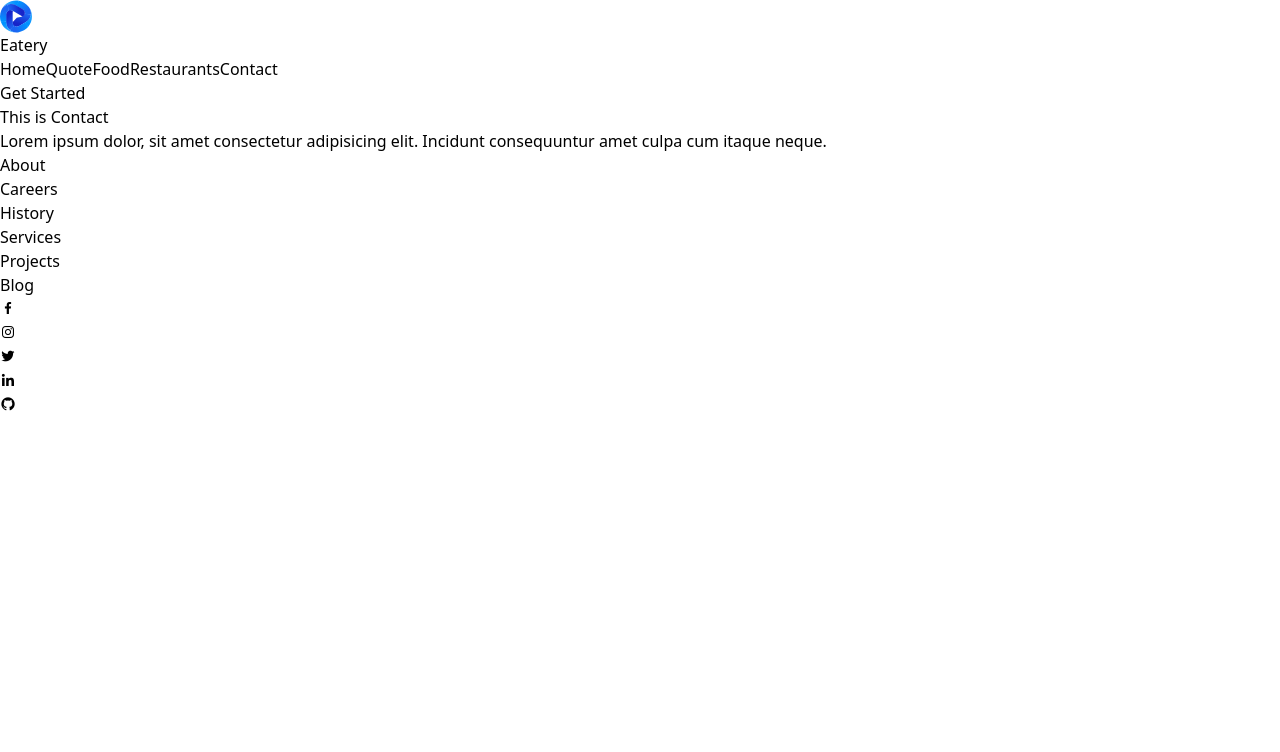
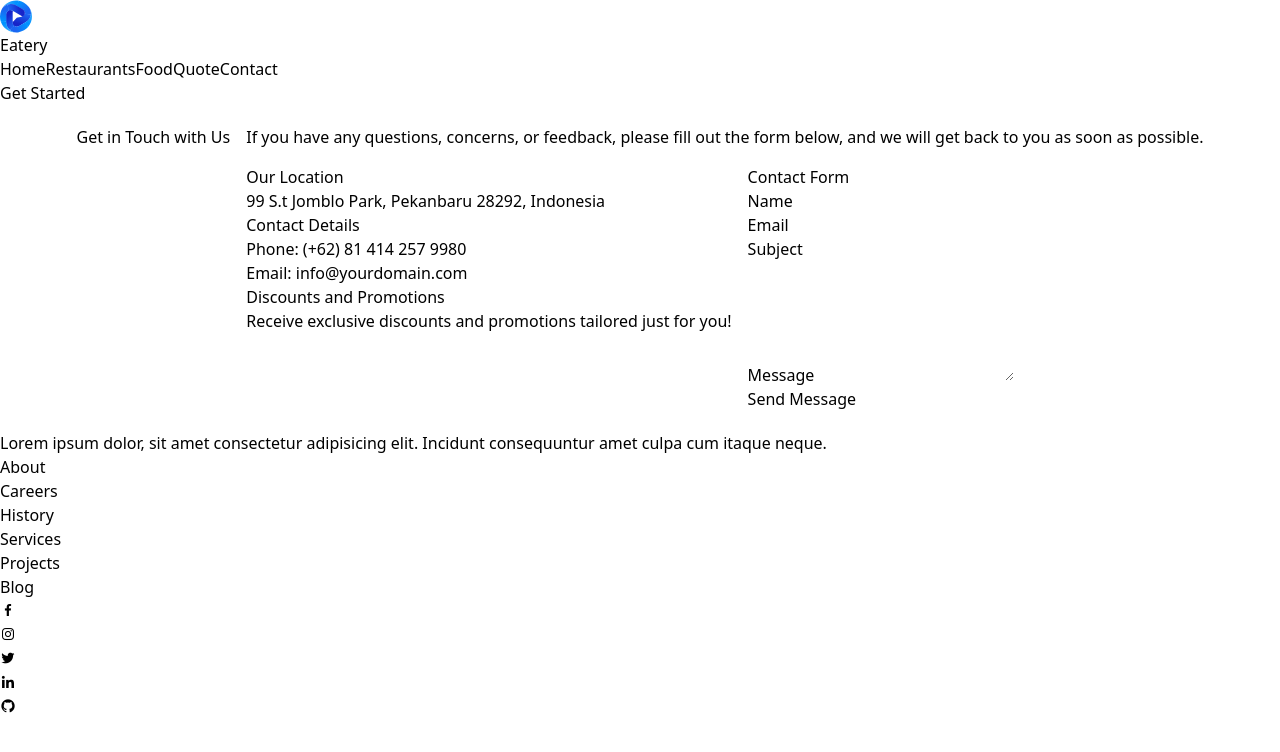
Before and after one commit to basit438/EateryFoodApp, a React (Vite) app: page /contact in a window 1280 px wide. Shown: the top 752 px of the page. Built offline with nearby package versions, Linux system fonts and the light colour scheme.

Commit message:
added contact us page

```diff
--- a/src/App.jsx
+++ b/src/App.jsx
@@ -4,7 +4,7 @@ import Header from './components/Header/Header'
 import Footer from './components/Footer/Footer'
 import Quote from './Screens/Quote/Quote'
 import Home from './Screens/Home/Home'
-import Contact from './Screens/Contact/Contact'
+import ContactUs from './Screens/ContactUs/ContactUs'
 import Food from './Screens/Food/Food'
 import Resturants from './Screens/Resturants/Resturants'
 import { createBrowserRouter , RouterProvider } from 'react-router-dom'
@@ -37,7 +37,7 @@ function App() {
         },
         {
           path: "/contact",
-          element: <Contact/>
+          element: <ContactUs/>
         }
       ]
     }
--- a/src/Screens/Contact/Contact.jsx
+++ /dev/null
@@ -1,11 +0,0 @@
-import React from 'react'
-
-function Contact() {
-  return (
-    <div>
-      <h1>This is Contact</h1>
-    </div>
-  )
-}
-
-export default Contact
--- /dev/null
+++ b/src/Screens/ContactUs/ContactUs.jsx
@@ -0,0 +1,126 @@
+import React, { useState } from 'react';
+
+const ContactUs = () => {
+  const [formData, setFormData] = useState({
+    name: '',
+    email: '',
+    subject: '',
+    message: '',
+  });
+
+  const handleChange = (e) => {
+    const { name, value } = e.target;
+    setFormData((prevData) => ({
+      ...prevData,
+      [name]: value,
+    }));
+  };
+
+  const handleSubmit = (e) => {
+    e.preventDefault();
+    console.log(formData);
+    setFormData({
+      name: '',
+      email: '',
+      subject: '',
+      message: '',
+    });
+  };
+
+  return (
+    <div className="container mx-auto p-8 bg-white rounded-lg shadow-lg">
+      <h2 className="text-4xl font-bold text-red-600 text-center mb-6">Get in Touch with Us</h2>
+      <p className="text-gray-600 text-center mb-8">
+        If you have any questions, concerns, or feedback, please fill out the form below, and we will get back to you as soon as possible.
+      </p>
+
+      <div className="flex flex-col lg:flex-row mb-10">
+        <div className="flex-1 mb-6 lg:mr-4">
+          <h3 className="text-2xl font-semibold text-red-600 mb-2">Our Location</h3>
+          <p className="text-gray-700">99 S.t Jomblo Park, Pekanbaru 28292, Indonesia</p>
+        </div>
+        <div className="flex-1 mb-6 lg:ml-4">
+          <h3 className="text-2xl font-semibold text-red-600 mb-2">Contact Details</h3>
+          <p className="text-gray-700">Phone: (+62) 81 414 257 9980</p>
+          <p className="text-gray-700">Email: info@yourdomain.com</p>
+        </div>
+        <div className="flex-1 mb-6 lg:ml-4">
+  <h3 className="text-2xl font-semibold text-red-600 mb-2">Discounts and Promotions</h3>
+  <p className="text-gray-700">Receive exclusive discounts and promotions tailored just for you!</p>
+
+</div>
+
+      </div>
+
+      <form onSubmit={handleSubmit} className="bg-gray-100 p-8 rounded-lg shadow-md">
+        <h3 className="text-3xl font-bold text-red-600 mb-4">Contact Form</h3>
+        <div className="grid grid-cols-1 sm:grid-cols-2 gap-4 mb-6">
+          <div>
+            <label className="block text-gray-700 font-medium mb-2" htmlFor="name">
+              Name
+            </label>
+            <input
+              type="text"
+              id="name"
+              name="name"
+              value={formData.name}
+              onChange={handleChange}
+              required
+              className="border border-gray-300 rounded-lg py-3 px-4 w-full focus:outline-none focus:ring-2 focus:ring-green-400 transition duration-300"
+            />
+          </div>
+          <div>
+            <label className="block text-gray-700 font-medium mb-2" htmlFor="email">
+              Email
+            </label>
+            <input
+              type="email"
+              id="email"
+              name="email"
+              value={formData.email}
+              onChange={handleChange}
+              required
+              className="border border-gray-300 rounded-lg py-3 px-4 w-full focus:outline-none focus:ring-2 focus:ring-green-400 transition duration-300"
+            />
+          </div>
+        </div>
+        <div className="mb-6">
+          <label className="block text-gray-700 font-medium mb-2" htmlFor="subject">
+            Subject
+          </label>
+          <input
+            type="text"
+            id="subject"
+            name="subject"
+            value={formData.subject}
+            onChange={handleChange}
+            required
+            className="border border-gray-300 rounded-lg py-3 px-4 w-full focus:outline-none focus:ring-2 focus:ring-green-400 transition duration-300"
+          />
+        </div>
+        <div className="mb-6">
+          <label className="block text-gray-700 font-medium mb-2" htmlFor="message">
+            Message
+          </label>
+          <textarea
+            id="message"
+            name="message"
+            value={formData.message}
+            onChange={handleChange}
+            required
+            rows="5"
+            className="border border-gray-300 rounded-lg py-3 px-4 w-full focus:outline-none focus:ring-2 focus:ring-green-400 transition duration-300"
+          ></textarea>
+        </div>
+        <button
+          type="submit"
+          className="bg-green-500 hover:bg-green-600 text-white font-semibold py-3 px-6 rounded-lg transition duration-300 w-full"
+        >
+          Send Message
+        </button>
+      </form>
+    </div>
+  );
+};
+
+export default ContactUs;
--- a/src/components/Header/Header.jsx
+++ b/src/components/Header/Header.jsx
@@ -15,9 +15,9 @@ const Header = () => {
         {/* Navigation Links */}
         <nav className="hidden md:flex space-x-6">
           <Link to="/" className="text-lg hover:text-green-300 transition duration-300">Home</Link>
+          <Link to="/resturants" className="text-lg hover:text-green-300 transition duration-300">Restaurants</Link>
+          <Link to="/food" className="text-lg hover:text-green-300 transition duration-300">Food</Link>
           <Link to="/quote" className="text-lg hover:text-green-300 transition duration-300">Quote</Link>
-          <Link to="/food" className="text-lg hover:text-green-300 transition duration-300">Food</Link>
-          <Link to="/resturants" className="text-lg hover:text-green-300 transition duration-300">Restaurants</Link>
           <Link to="/contact" className="text-lg hover:text-green-300 transition duration-300">Contact</Link>
         </nav>
 
--- a/src/components/QuoteCard/QuoteCard.jsx
+++ b/src/components/QuoteCard/QuoteCard.jsx
@@ -2,9 +2,9 @@ import React from 'react';
 
 function QuoteCard(props) {
   return (
-    <div className="quote-card bg-white shadow-lg rounded-lg p-6 max-w-full text-center mx-auto my-4 border border-gray-200">
+    <div className="quote-card bg-red-100 shadow-lg rounded-lg p-6 max-w-full text-center  my-4 border border-red-200 mx-5">
       <p className="text-gray-700 text-lg font-medium italic mb-4">{props.quote}</p>
-      <h1 className="text-gray-900 font-bold text-2xl">{props.name}</h1>
+      <h1 className="text-red-600 font-bold text-2xl">{props.name}</h1>
     </div>
   );
 }
```
Also changed, not shown: src/Screens/ContactUs/Contact.css (added).
